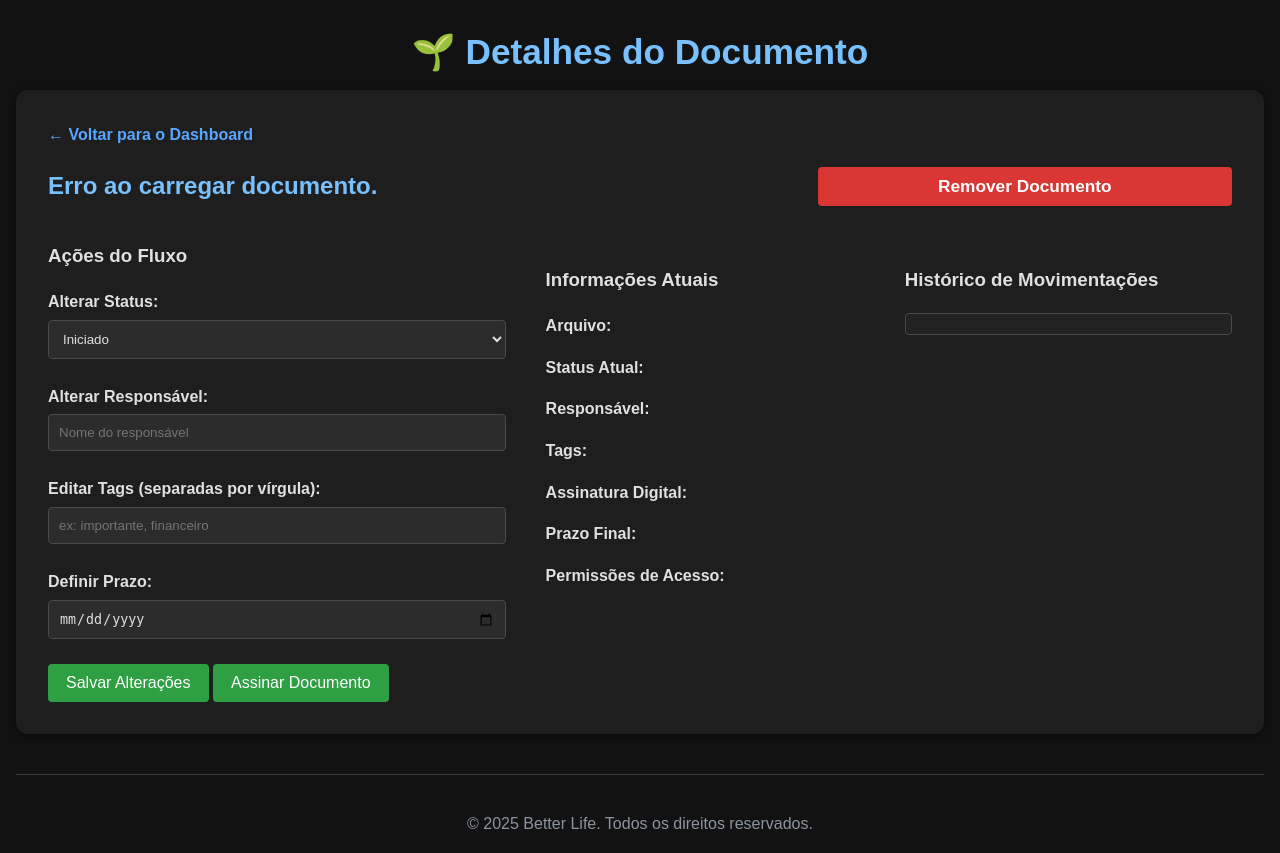
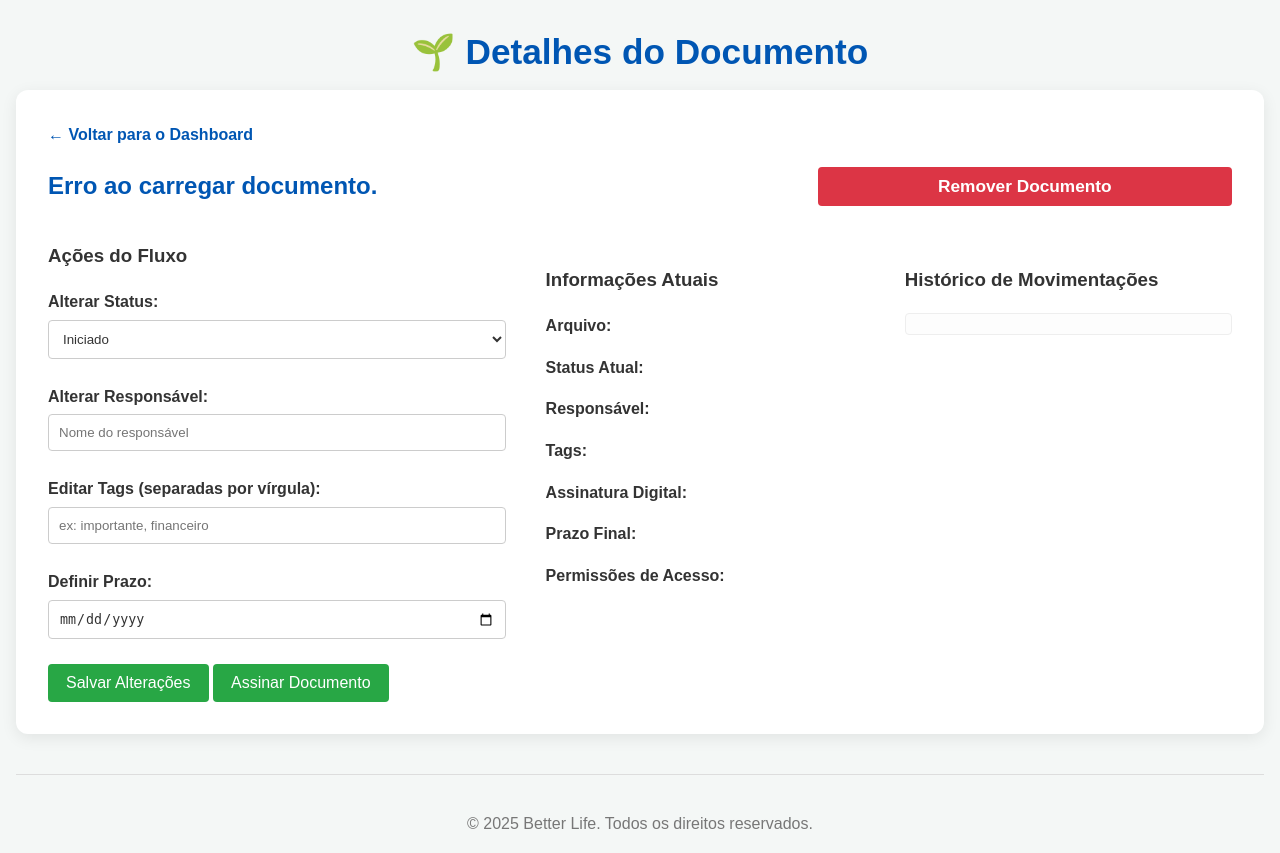
Before and after one commit to emn-f/betterlife, a Flask app: page /details/1 in a window 1280 px wide. Run offline with Flask 3, Linux system fonts and the light colour scheme.

Commit message:
Ajustes gerais

```diff
--- a/static/style.css
+++ b/static/style.css
@@ -8,71 +8,71 @@ html {
 
 
 :root {
-    --cor-fundo-body: #121212;
-    --cor-texto-body: #e0e0e0;
-    --cor-fundo-main: #1e1e1e;
-    --cor-texto-titulos: #79c0ff;
-    --cor-borda-h2: #3a3a3a;
-    --cor-borda-footer: #3a3a3a;
-    --cor-texto-footer: #8b949e;
+    --cor-fundo-body: #f4f7f6;
+    --cor-texto-body: #333;
+    --cor-fundo-main: #fff;
+    --cor-texto-titulos: #0056b3;
+    --cor-borda-h2: #eee;
+    --cor-borda-footer: #ddd;
+    --cor-texto-footer: #777;
 
-    --cor-input-borda: #4a4a4a;
-    --cor-input-fundo: #2c2c2c;
-    --cor-input-texto: #e0e0e0;
-    --cor-input-borda-focus: #58a6ff;
+    --cor-input-borda: #ccc;
+    --cor-input-fundo: #ffffff;
+    --cor-input-texto: #333;
+    --cor-input-borda-focus: #007bff;
 
-    --cor-botao-primario-fundo: #2ea043;
-    --cor-botao-primario-texto: #ffffff;
-    --cor-botao-primario-fundo-hover: #238636;
+    --cor-botao-primario-fundo: #28a745;
+    --cor-botao-primario-texto: white;
+    --cor-botao-primario-fundo-hover: #218838;
 
-    --cor-botao-delete-fundo: #da3633;
-    --cor-botao-delete-texto: #ffffff;
-    --cor-botao-delete-fundo-hover: #b62324;
+    --cor-botao-delete-fundo: #dc3545;
+    --cor-botao-delete-texto: #fff;
+    --cor-botao-delete-fundo-hover: #b52a37;
 
-    --cor-botao-update-fundo: #388bfd;
-    --cor-botao-update-texto: #ffffff;
-    --cor-botao-update-fundo-hover: #1f6feb;
+    --cor-botao-update-fundo: #007bff;
+    --cor-botao-update-texto: #fff;
+    --cor-botao-update-fundo-hover: #0056b3;
 
-    --cor-upload-section-fundo: #2a2a2a;
-    --cor-lista-item-fundo: #2c2c2c;
-    --cor-lista-item-borda: #4a4a4a;
-    --cor-lista-item-fundo-hover: #383838;
-    --cor-lista-link: #58a6ff;
+    --cor-upload-section-fundo: #eef7ff;
+    --cor-lista-item-fundo: #f8f9fa;
+    --cor-lista-item-borda: #ddd;
+    --cor-lista-item-fundo-hover: #f1f1f1;
+    --cor-lista-link: #0056b3;
 
-    --cor-sucesso-fundo: rgba(63, 185, 80, 0.2);
-    --cor-sucesso-texto: #3fb950;
-    --cor-erro-fundo: rgba(248, 81, 73, 0.2);
-    --cor-erro-texto: #f85149;
+    --cor-sucesso-fundo: #d4edda;
+    --cor-sucesso-texto: #155724;
+    --cor-erro-fundo: #f8d7da;
+    --cor-erro-texto: #721c24;
 
-    --cor-dashboard-fundo: #22272e;
-    --cor-dashboard-borda-lateral: #e3b341;
-    --cor-dashboard-lista-item-fundo: #2c2c2c;
-    --cor-dashboard-lista-item-borda: #4a4a4a;
+    --cor-dashboard-fundo: #fff9e6;
+    --cor-dashboard-borda-lateral: #ffc107;
+    --cor-dashboard-lista-item-fundo: #fff;
+    --cor-dashboard-lista-item-borda: #eee;
 
-    --cor-link-voltar: #58a6ff;
-    --cor-historico-fundo: #222222;
-    --cor-historico-borda: #4a4a4a;
-    --cor-historico-item-borda: #3a3a3a;
+    --cor-link-voltar: #0056b3;
+    --cor-historico-fundo: #fdfdfd;
+    --cor-historico-borda: #eee;
+    --cor-historico-item-borda: #f0f0f0;
 
-    --cor-tag-fundo: var(--cor-botao-update-fundo);
-    --cor-tag-texto: #ffffff;
+    --cor-tag-fundo: #007bff;
+    --cor-tag-texto: white;
 
-    --cor-btn-destaque-fundo: var(--cor-botao-update-fundo);
-    --cor-btn-destaque-texto: #ffffff;
-    --cor-btn-destaque-fundo-hover: var(--cor-botao-update-fundo-hover);
+    --cor-btn-destaque-fundo: #007bff;
+    --cor-btn-destaque-texto: #fff;
+    --cor-btn-destaque-fundo-hover: #0056b3;
 
-    --cor-login-fundo-pagina: #0a2109;
-    --cor-login-box-fundo: #161b22;
-    --cor-login-box-titulo: #58a6ff;
-    --cor-login-input-borda: #30363d;
-    --cor-login-input-borda-focus: #58a6ff;
-    --cor-login-botao-fundo: #238636;
-    --cor-login-botao-texto: #ffffff;
-    --cor-login-botao-fundo-hover: #2ea043;
-    --cor-login-erro: #f85149;
+    --cor-login-fundo-pagina: #ffffff;
+    --cor-login-box-fundo: #fff;
+    --cor-login-box-titulo: #0056b3;
+    --cor-login-input-borda: #ccc;
+    --cor-login-input-borda-focus: #007bff;
+    --cor-login-botao-fundo: #007bff;
+    --cor-login-botao-texto: #fff;
+    --cor-login-botao-fundo-hover: #0056b3;
+    --cor-login-erro: #dc3545;
 
-    --sombra-caixa-padrao: 0 2px 8px rgba(0, 0, 0, 0.5);
-    --sombra-caixa-login: 0 4px 12px rgba(0, 0, 0, 0.6);
+    --sombra-caixa-padrao: 0 4px 16px rgba(0,0,0,0.08);
+    --sombra-caixa-login: 0 4px 16px rgba(0,0,0,0.08);
 }
 
 
@@ -110,7 +110,6 @@ main {
     padding: 2em;
     border-radius: 12px;
     box-shadow: var(--sombra-caixa-padrao);
-
 }
 @media (max-width: 1280px) {
     main {
@@ -177,7 +176,6 @@ button:hover {
     cursor: pointer;
     transition: background-color 0.2s;
     font-weight: bold;
-
 }
 
 .delete-btn {
@@ -353,7 +351,6 @@ button:hover {
     padding-bottom: 0;
 }
 
-
 .dashboard-upload-container {
     display: flex;
     gap: 24px;
@@ -367,7 +364,6 @@ button:hover {
 }
 
 #btn-docs {
-
     margin-top: 32px;
     align-self: flex-start;
     white-space: nowrap;
@@ -431,7 +427,6 @@ body.login-page {
     align-items: center;
     justify-content: center;
     width: 100%;
-
 }
 .login-logo {
     width: 20em;
@@ -446,10 +441,7 @@ body.login-page {
     min-width: 320px;
     max-width: 350px;
     width: 100%;
-
-
 }
-
 
 .login-box h1 {
     font-size: 1.4em;
@@ -465,12 +457,10 @@ body.login-page {
     color: var(--cor-input-texto);
     border-radius: 4px;
     font-size: 1em;
-
     transition: border-color 0.2s;
 }
 .login-input:focus {
     border-color: var(--cor-login-input-borda-focus);
-
     outline: none;
 }
 .login-btn {
@@ -495,7 +485,6 @@ body.login-page {
     font-weight: bold;
     display: block;
 }
-
 
 
 @media (max-width: 900px) {
```
Also changed, not shown: db.json (+31 -0 lines), static/logo-betterlife.png, static/logo-betterlife_dark.png (added), static/logo-betterlife_white.png (deleted), uploads/floresta.png (added).
